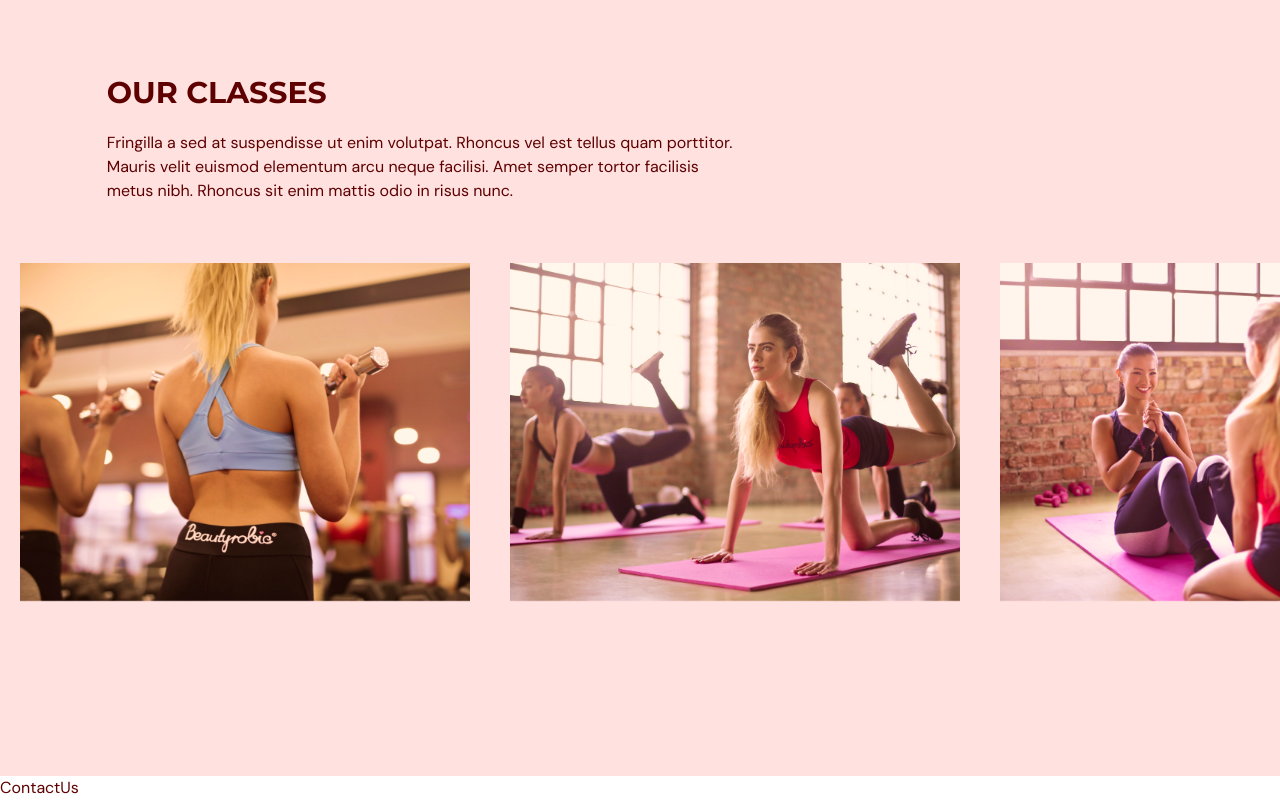
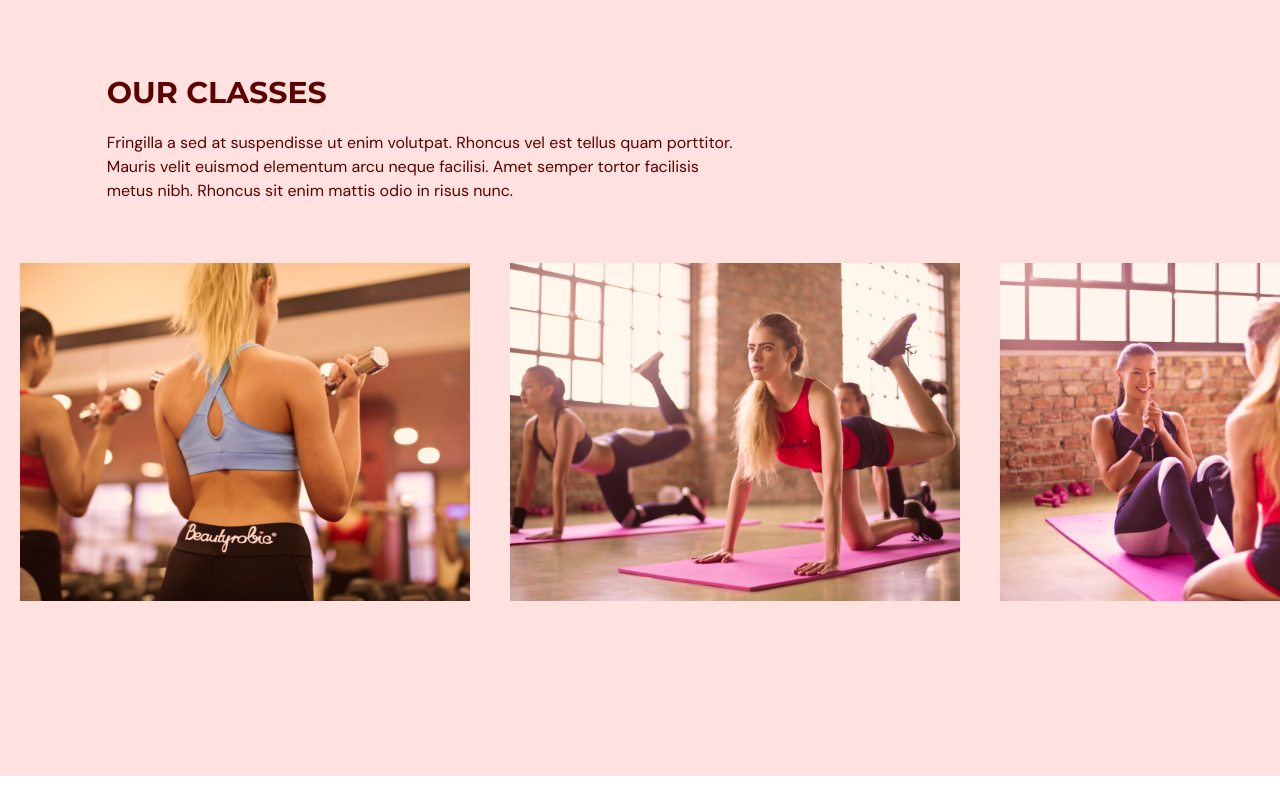
Before and after one commit to denisdiaconu/fit-wave, a React (Vite) app: page / in a window 1280 px wide. Shown: the part 2214-3014 px from the top of the page. After the commit the page ends 2990 px from the top, so only its background shows below. Built offline with nearby package versions, Linux system fonts and the light colour scheme.

Commit message:
Add contactUs form

```diff
--- a/src/scenes/contactUs/index.tsx
+++ b/src/scenes/contactUs/index.tsx
@@ -1,9 +1,16 @@
-type Props = {}
+import { SelectedPage } from "@/shared/types";
+import { motion } from "framer-motion";
+import { useForm } from "react-hook-form";
+import ContactUsPageGraphic from "@/assets/ContactUsPageGraphic.png"
 
-const ContactUs = (props: Props) => {
-  return (
-    <div>ContactUs</div>
-  )
-}
+type Props = {
+  setSelectedPage: (value: SelectedPage) => void;
+};
 
-export default ContactUs
+const ContactUs = ({ setSelectedPage }: Props) => {
+  return <section id="contactus">
+
+  </section>
+};
+
+export default ContactUs;
```
